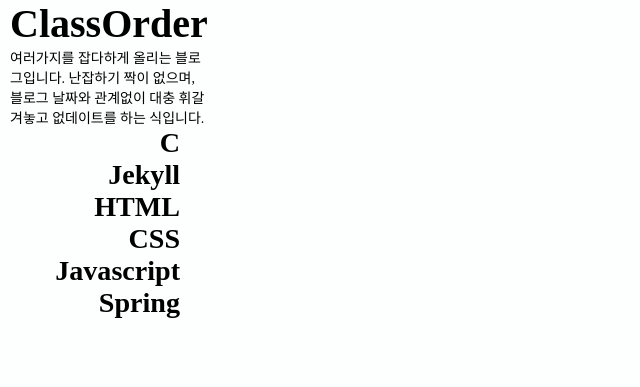
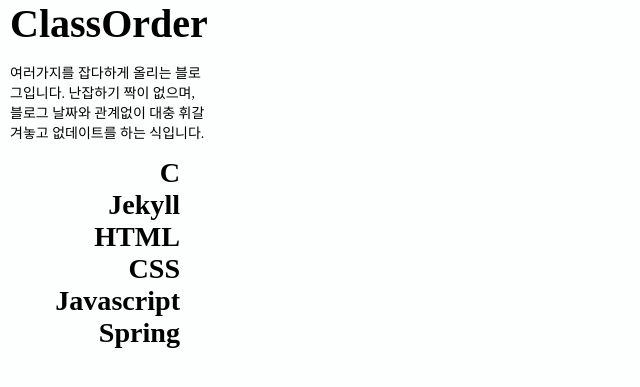
Before and after one commit to ProjectTavern/deprecated-winterguard.github.io, a Jekyll site: the page built from index.html, in a window 1280 px wide. Shown: the top 387 px of the page, without its empty margins (0-640 px from the left). Built offline with Jekyll 4.4.1, drawn with Linux system fonts in a browser that asks for light colours; nearby versions of some CDN libraries; the list of posts is cut into pages by our own code; a style sheet for code colours, icons or effects is not loaded.

Commit message:
Update head.html

```diff
--- a/_includes/head.html
+++ b/_includes/head.html
@@ -61,6 +61,11 @@
 
     .hidden {
       display: none;
+    }
+
+    p {
+      margin-top: 15px;
+      margin-bottom: 15px;
     }
 
 
```
